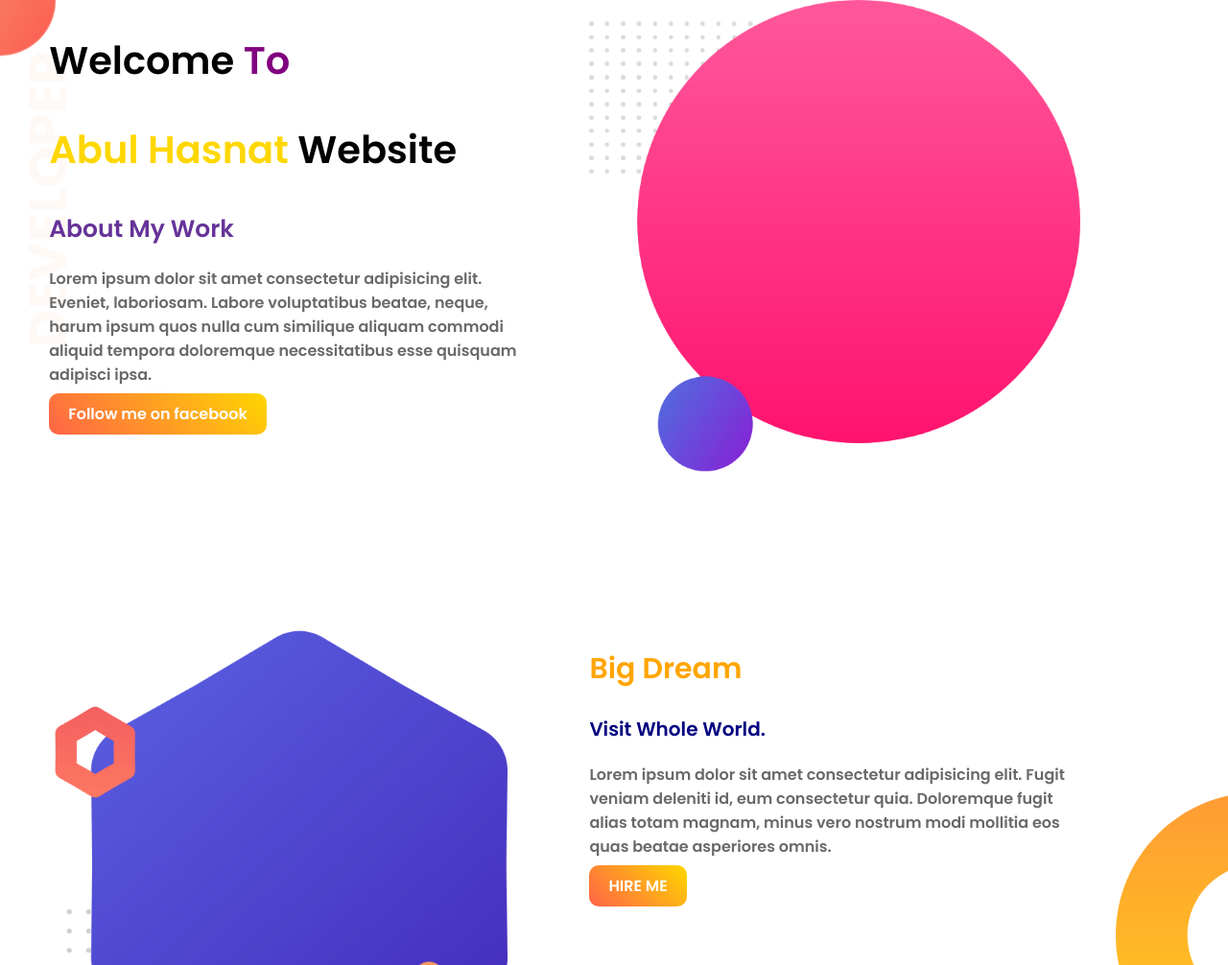
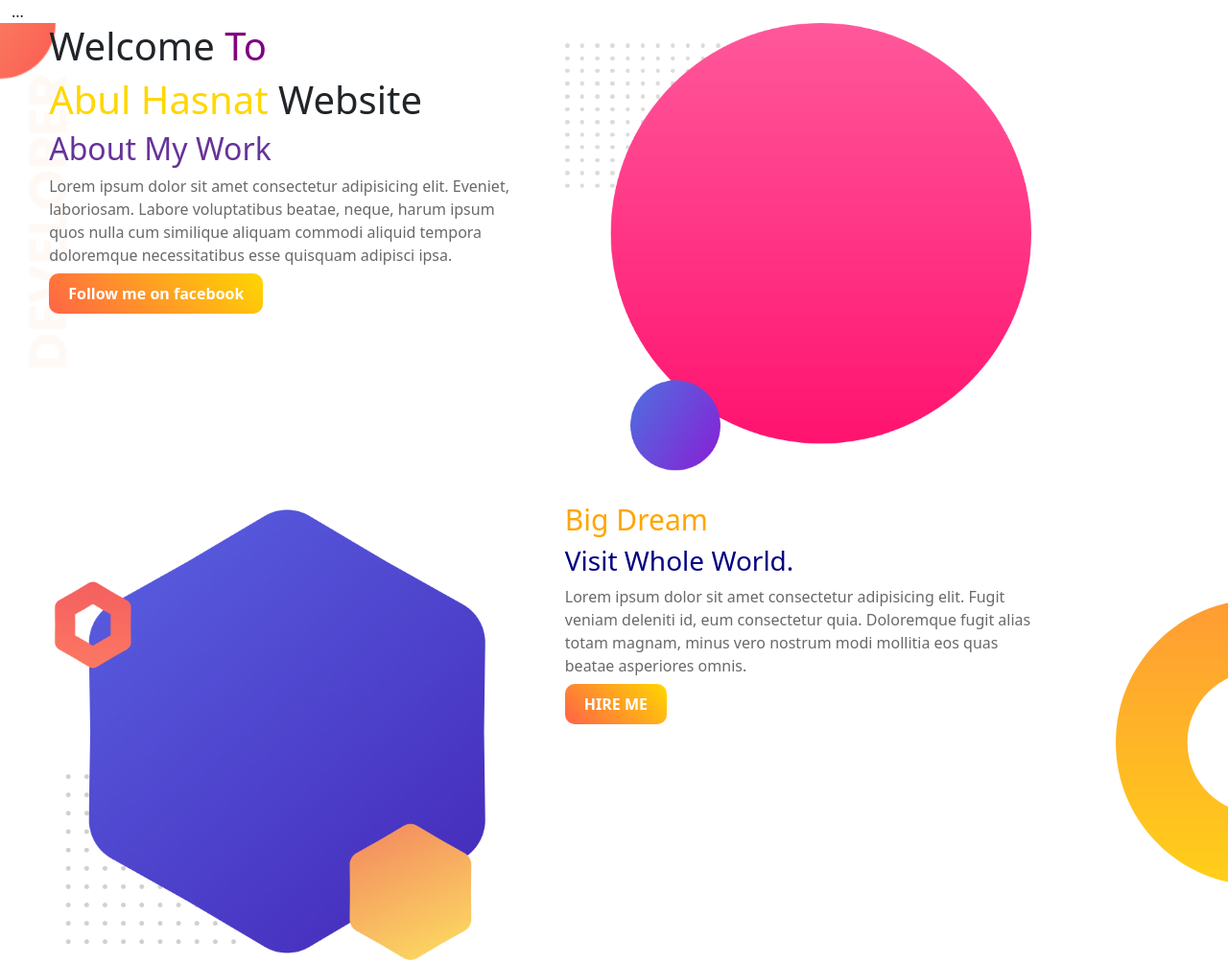
Before and after one commit to Sadman1999/Abul-Hasnat2, a plain HTML site: page index.html in a window 1280 px wide. Shown: the top 1006 px of the page at 96% size. Drawn offline with nearby package versions, Linux system fonts and the light colour scheme.

Commit message:
changing my second repo

```diff
--- a/index.html
+++ b/index.html
@@ -8,8 +8,14 @@
     <link rel="preconnect" href="https://fonts.gstatic.com">
     <link href="https://fonts.googleapis.com/css2?family=Poppins:wght@600&display=swap" rel="stylesheet">
     <link rel="stylesheet" href="style.css">
+    <link href="https://cdn.jsdelivr.net/npm/bootstrap@5.0.0-beta2/dist/css/bootstrap.min.css" rel="stylesheet" integrity="sha384-BmbxuPwQa2lc/FVzBcNJ7UAyJxM6wuqIj61tLrc4wSX0szH/Ev+nYRRuWlolflfl" crossorigin="anonymous">
 </head>
 <body>
+    <div>
+        <div class="container-fluid">
+            ...
+          </div>
+    </div>
     <section class="top-banner">
         <div class="half-width">
             <h1>Welcome <span class="to-highlight">To</span></h1>
```
